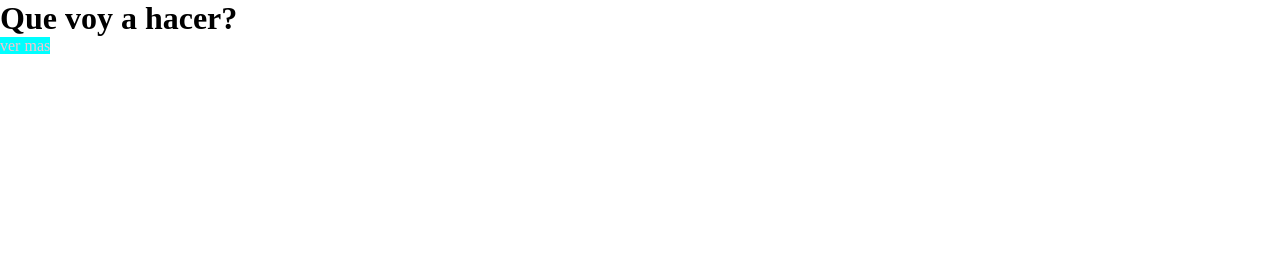
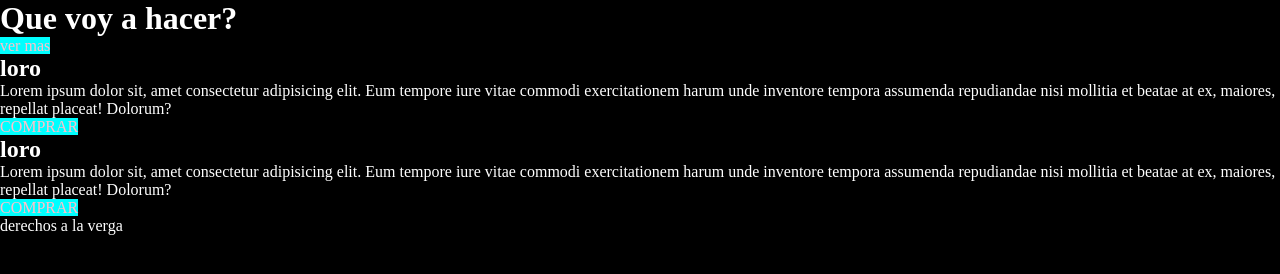
Before and after one commit to Estebanalanizz/Segunda-preentrega, a plain HTML site: page index.html in a window 1280 px wide. Drawn offline with Linux system fonts and the light colour scheme.

Commit message:
Agragamos footer

```diff
--- a/index.html
+++ b/index.html
@@ -9,5 +9,18 @@
 <body>
     <h1>Que voy a hacer?</h1>
     <a href="#">ver mas</a>
+    <section>
+        <article>
+            <h2>loro</h2>
+            <p>Lorem ipsum dolor sit, amet consectetur adipisicing elit. Eum tempore iure vitae commodi exercitationem harum unde inventore tempora assumenda repudiandae nisi mollitia et beatae at ex, maiores, repellat placeat! Dolorum?</p>
+            <a href="#">COMPRAR</a>
+            <article>
+                <h2>loro</h2>
+                <p>Lorem ipsum dolor sit, amet consectetur adipisicing elit. Eum tempore iure vitae commodi exercitationem harum unde inventore tempora assumenda repudiandae nisi mollitia et beatae at ex, maiores, repellat placeat! Dolorum?</p>
+                <a href="#">COMPRAR</a>
+            </article>
+        </article>
+    </section>
+    <footer><p>derechos a la verga</p></footer>
 </body>
 </html>
--- a/style/estilos.css
+++ b/style/estilos.css
@@ -8,3 +8,7 @@ a{
     color: pink;
     text-decoration: none;
 }
+body{
+    background-color: black;
+    color: white;
+}
```
